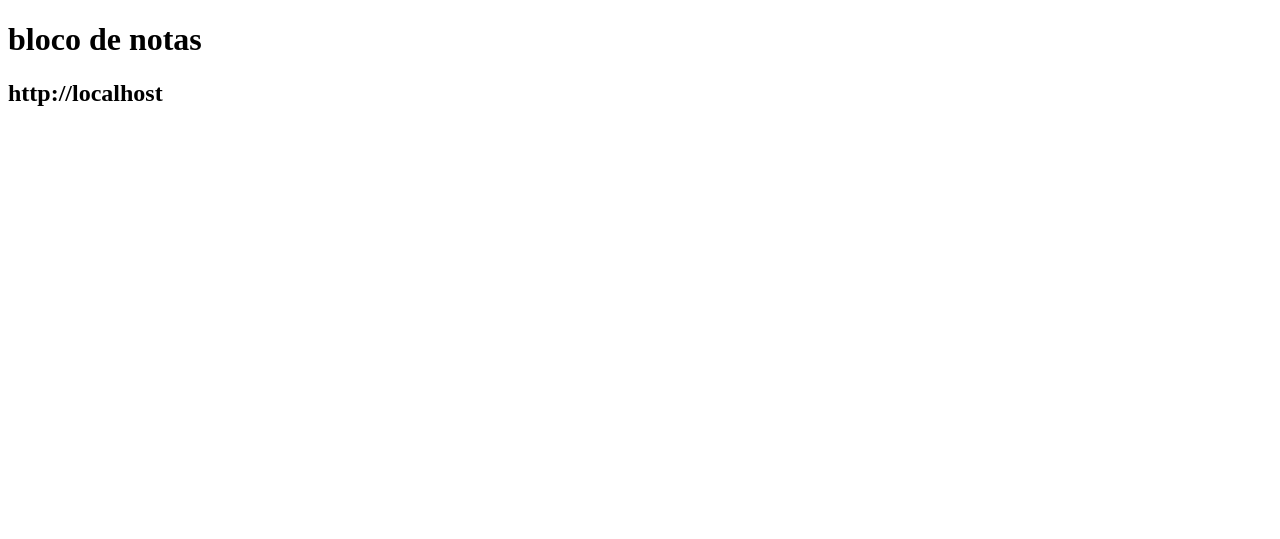
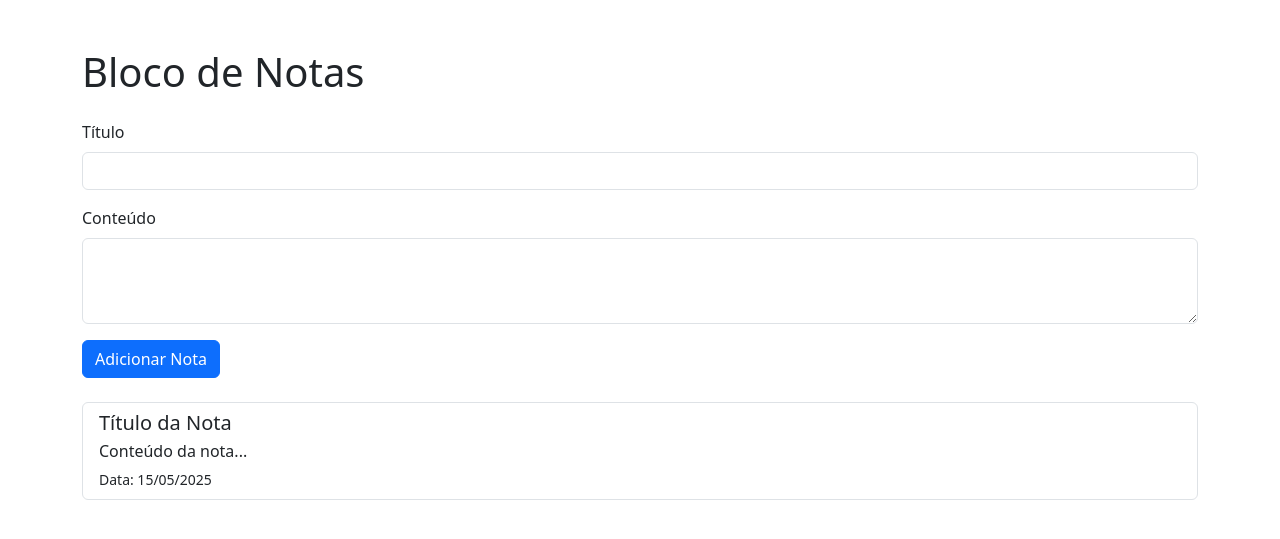
Before and after one commit to brugnari/Praticando-Bloco-de-nota, a PHP site: page / in a window 1280 px wide. Shown: the top 539 px of the page. Run offline with PHP 8.4, Linux system fonts and the light colour scheme.

Commit message:
Primeira estrutura de página

```diff
--- a/index.php
+++ b/index.php
@@ -1,7 +1,30 @@
-<?php
-require_once "templates/header.php";
-?>
-<h1>bloco de notas</h1>
-<h2><?=$base_url?></h2>
+<?php require_once "templates/header.php";?>
+
+<div class="container mt-5">
+    <h1 class="mb-4">Bloco de Notas</h1>
+    <!-- Formulário para adicionar nota -->
+    <form method="post" action="adicionar.php" class="mb-4">
+        <div class="mb-3">
+            <label for="titulo" class="form-label">Título</label>
+            <input type="text" class="form-control" id="titulo" name="titulo" required>
+        </div>
+        <div class="mb-3">
+            <label for="conteudo" class="form-label">Conteúdo</label>
+            <textarea class="form-control" id="conteudo" name="conteudo" rows="3" required></textarea>
+        </div>
+        <button type="submit" class="btn btn-primary">Adicionar Nota</button>
+    </form>
+
+    <!-- Lista de notas (exemplo estático, substitua pelo loop do banco de dados) -->
+    <div class="list-group">
+        <div class="list-group-item">
+            <h5 class="mb-1">Título da Nota</h5>
+            <p class="mb-1">Conteúdo da nota...</p>
+            <small>Data: 15/05/2025</small>
+        </div>
+        <!-- Repita para cada nota -->
+    </div>
+</div>
+
 
 <?php require_once"templates/footer.php"?>
--- a/templates/header.php
+++ b/templates/header.php
@@ -1,5 +1,5 @@
 <?php
-require_once "connections/conn.php";
+require_once "config/conn.php";
 require_once "config/config.php";
 ?>
 <!DOCTYPE html>
@@ -8,6 +8,10 @@ require_once "config/config.php";
     <meta charset="UTF-8">
     <meta name="viewport" content="width=device-width, initial-scale=1.0">
     <title>Document</title>
+    <!-- Bootstrap CSS -->
+    <link rel="stylesheet" href="https://cdn.jsdelivr.net/npm/bootstrap-icons@1.13.1/font/bootstrap-icons.min.css">
+    <link href="https://cdn.jsdelivr.net/npm/bootstrap@5.3.6/dist/css/bootstrap.min.css" rel="stylesheet" integrity="sha384-4Q6Gf2aSP4eDXB8Miphtr37CMZZQ5oXLH2yaXMJ2w8e2ZtHTl7GptT4jmndRuHDT" crossorigin="anonymous">
+    <script src="https://cdn.jsdelivr.net/npm/bootstrap@5.3.6/dist/js/bootstrap.bundle.min.js" integrity="sha384-j1CDi7MgGQ12Z7Qab0qlWQ/Qqz24Gc6BM0thvEMVjHnfYGF0rmFCozFSxQBxwHKO" crossorigin="anonymous"></script>
 </head>
 
 <body>
```
Also changed, not shown: config/conn.php (renamed from connections/conn.php).
